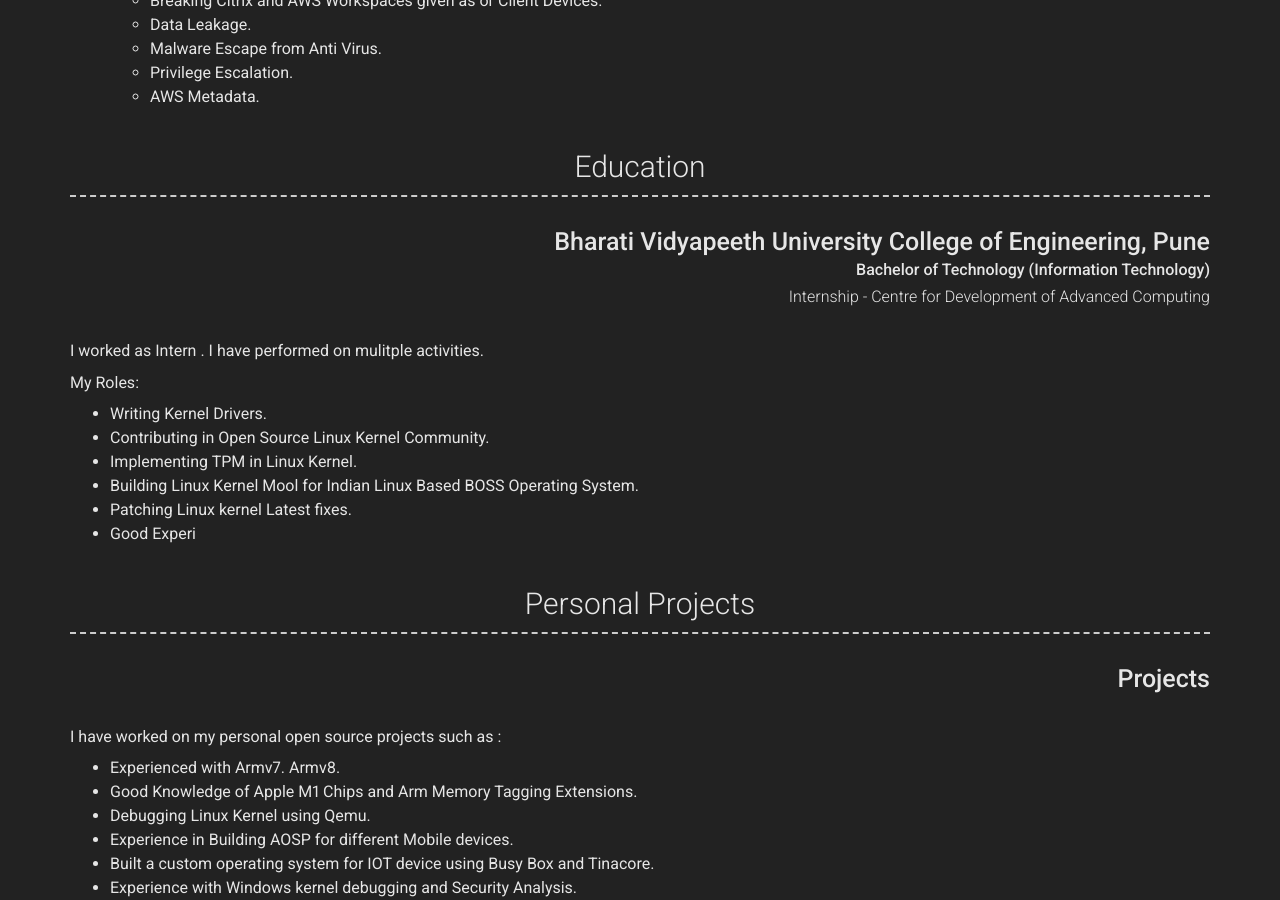
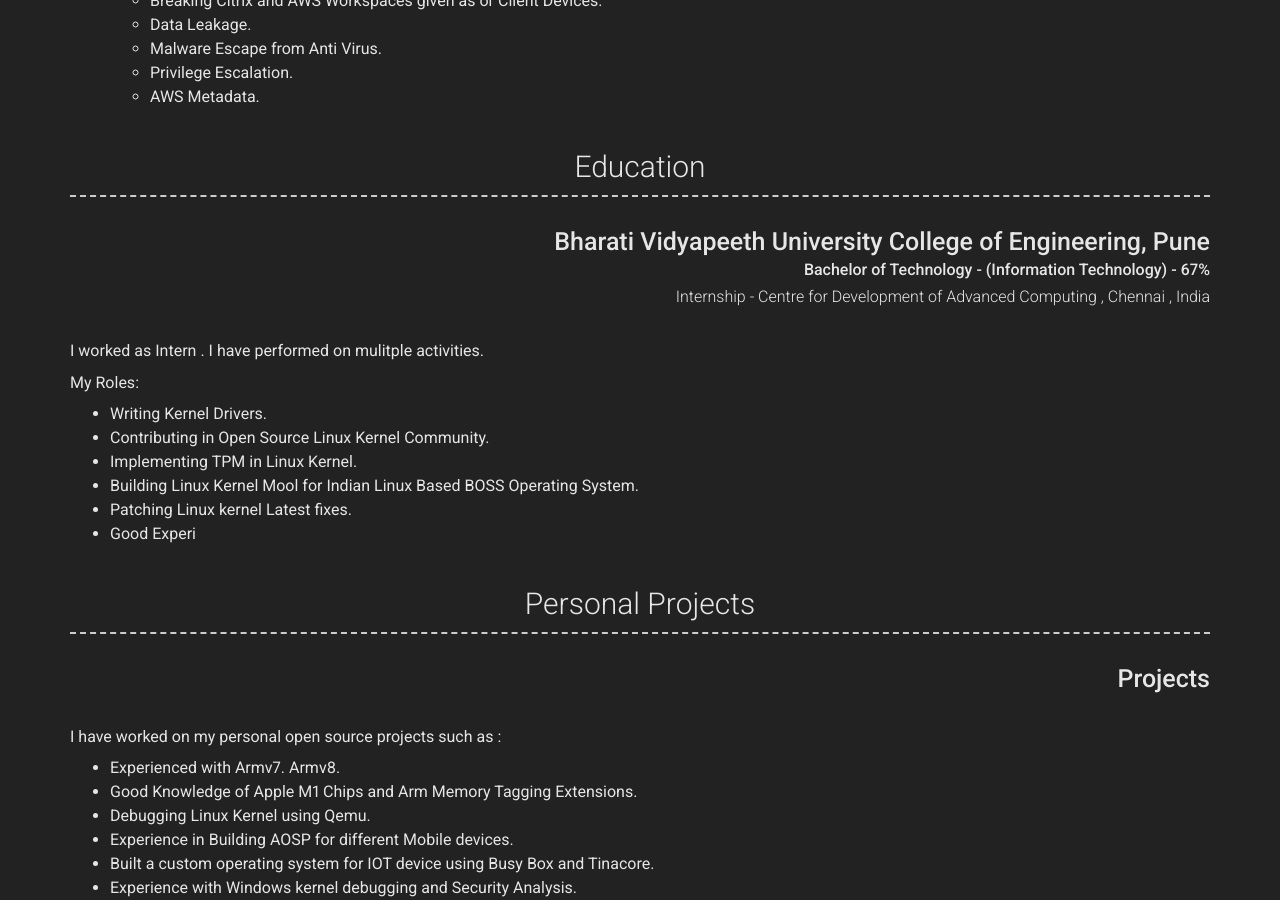
Before and after one commit to yashomer1994/Resume, a Jekyll site: the page built from index.md, in a window 1280 px wide and 900 px high, scrolled down 1673 px. Built offline with Jekyll 4.4.1, drawn with Linux system fonts in a browser that asks for light colours; nearby versions of some CDN libraries.

Commit message:
Update _config.yml

```diff
--- a/_config.yml
+++ b/_config.yml
@@ -133,9 +133,8 @@ content:
     content:
       - layout: top-right
         title: Bharati Vidyapeeth University College of Engineering, Pune
-        subject: Information Technology (I.T) - 67%
-        sub_title: Bachelor of Technology (Information Technology)
-        caption: Internship - Centre for Development of Advanced Computing
+        sub_title: Bachelor of Technology - (Information Technology) - 67%
+        caption: Internship - Centre for Development of Advanced Computing , Chennai , India
         quote: >
 
         description: | # this will include new lines to allow paragraphs
```
